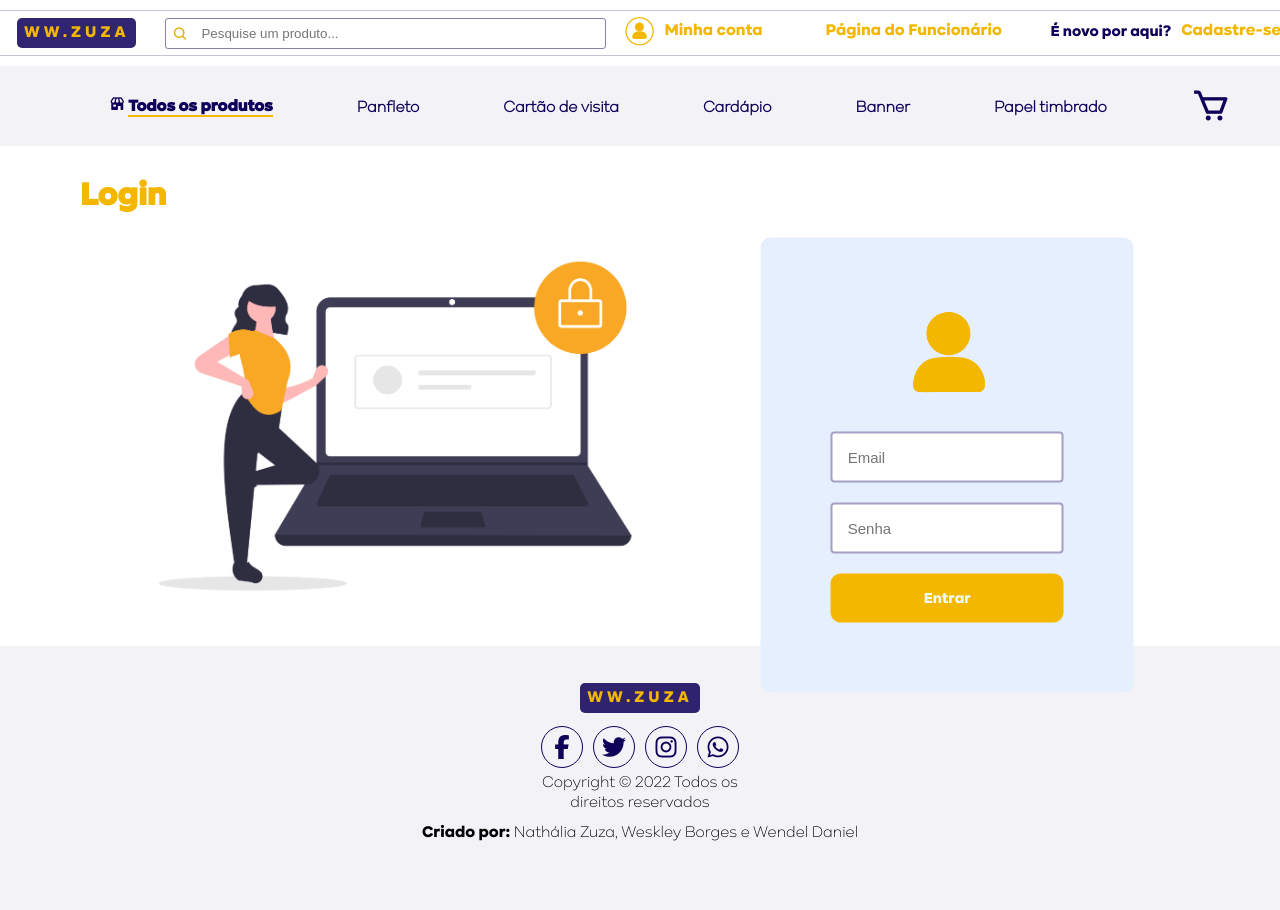
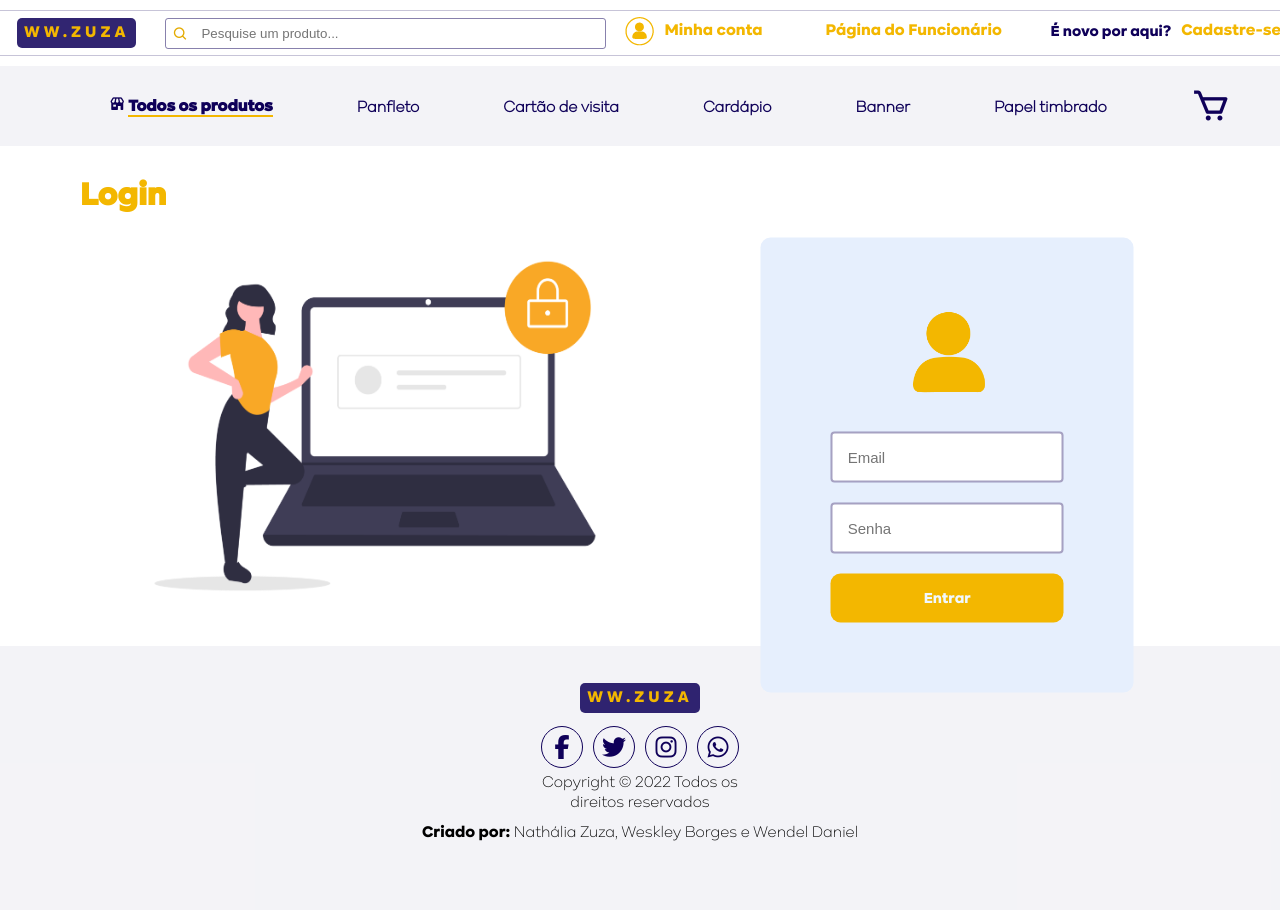
Before and after one commit to NathaliaZuza/ProjetoWW_Zuza, a PHP site: page /view/pagsCentral/login.php in a window 1280 px wide. Run offline with PHP 8.4, Linux system fonts and the light colour scheme; some libraries are stand-ins or nearby versions.

Commit message:
Update login.css

```diff
--- a/css/login.css
+++ b/css/login.css
@@ -123,6 +123,9 @@ h1{
     margin-top: 10px;
     margin-left: 100px;
 }
+.img-login1 img {
+    width: 50%;
+}
 
 /*-----ALERTA------*/
 .alerta{
```
